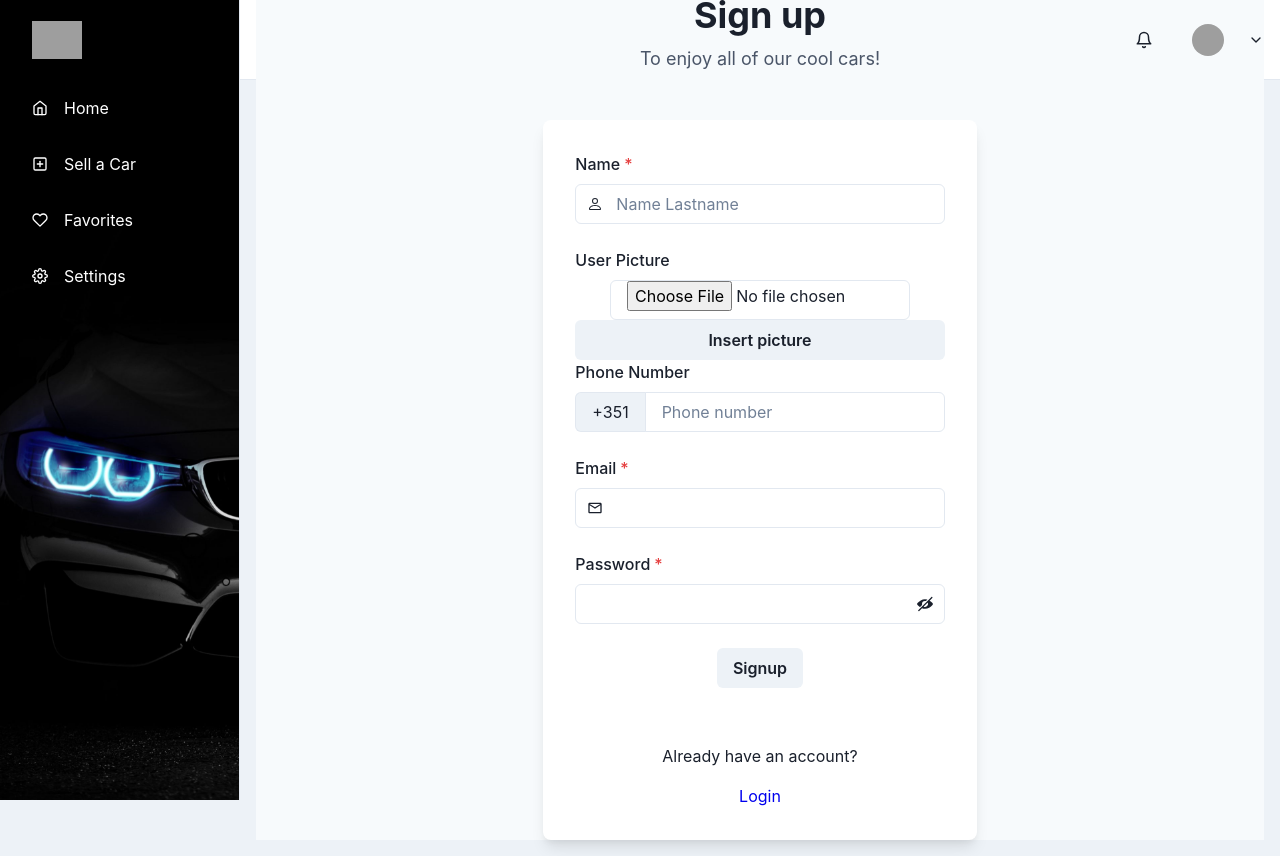
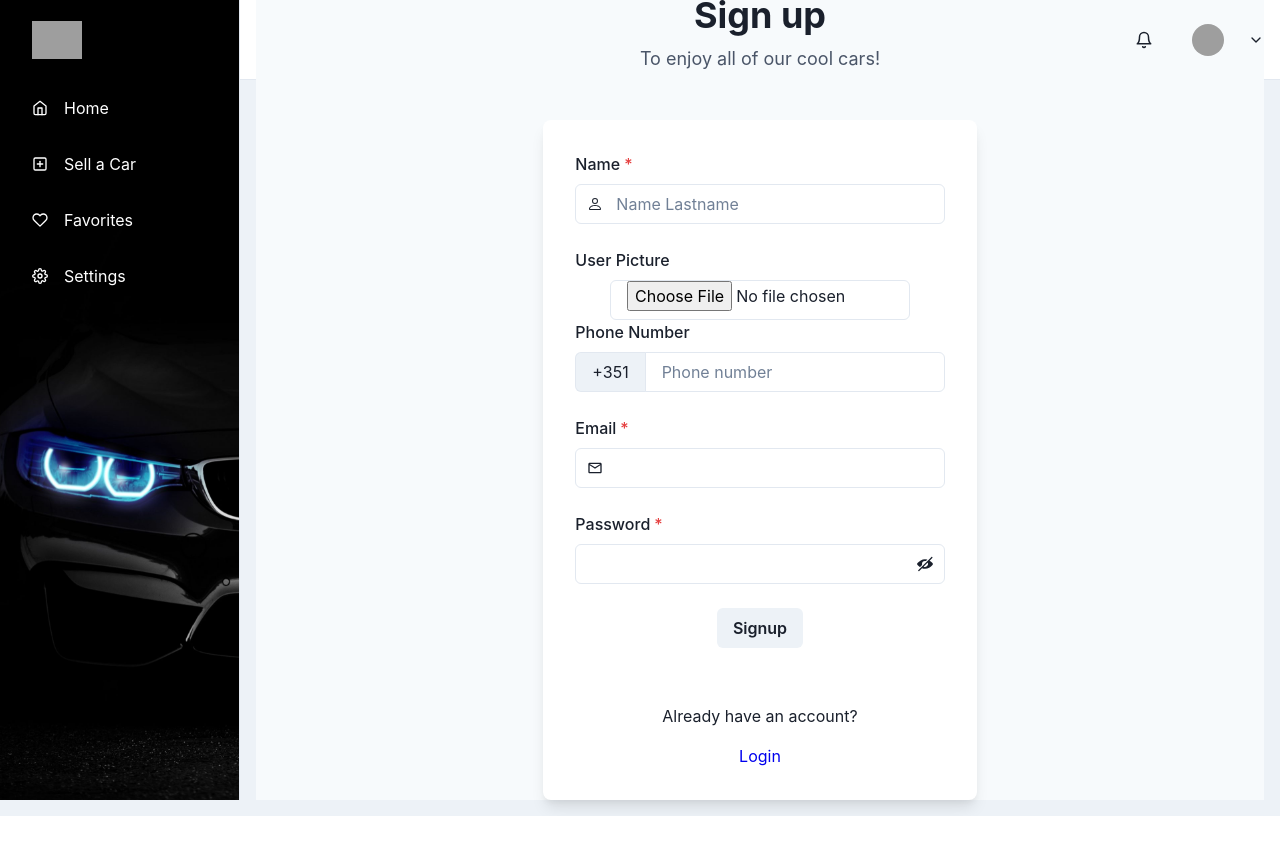
Before and after one commit to joaovff/Auto-Premium-Frontend, a React (Create React App) app: page /signup in a window 1280 px wide. After the commit the page ends 816 px from the top, so only its background shows below. Built offline with nearby package versions, Linux system fonts and the light colour scheme; grey boxes are pictures that could not be loaded.

Commit message:
signup fixes

```diff
--- a/src/pages/Signup.js
+++ b/src/pages/Signup.js
@@ -123,19 +123,7 @@ function Signup() {
                 </FormControl>
                 <br />
               </Box>
-              {/* <Box>
-                <FormControl id="picture" isRequired>
-                  <FormLabel htmlFor="picture">Picture </FormLabel>
-                  <Input
-                    id="picture"
-                    type="file"
-                    value={picture}
-                    onChange={handlePictureSelect}
-                    style={{ width: "300px" }}
-                  />
-                </FormControl>
-                <br/>
-              </Box> */}
+
 
               <FormControl id="picture">
                 <FormLabel htmlFor="picture">User Picture</FormLabel>
@@ -146,11 +134,6 @@ function Signup() {
                   onChange={handlePictureSelect}
                   style={{ width: "300px" }}
                 />
-                <Stack direction={["column", "row"]} spacing={6}>
-                  <Center w="full">
-                    <Button w="full">Insert picture</Button>
-                  </Center>
-                </Stack>
               </FormControl>
 
               <Box>
```
